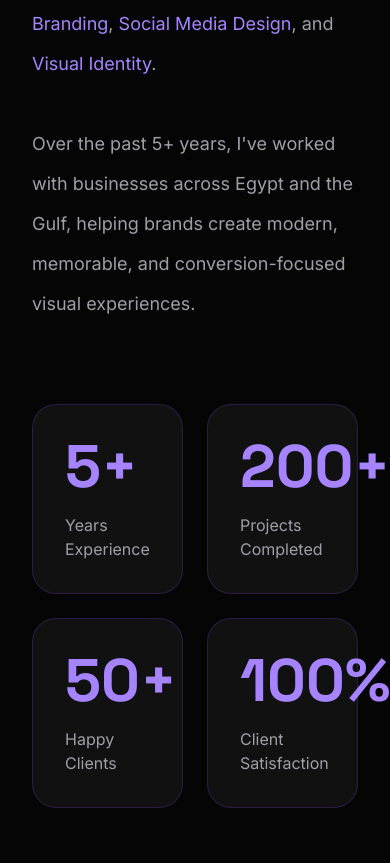
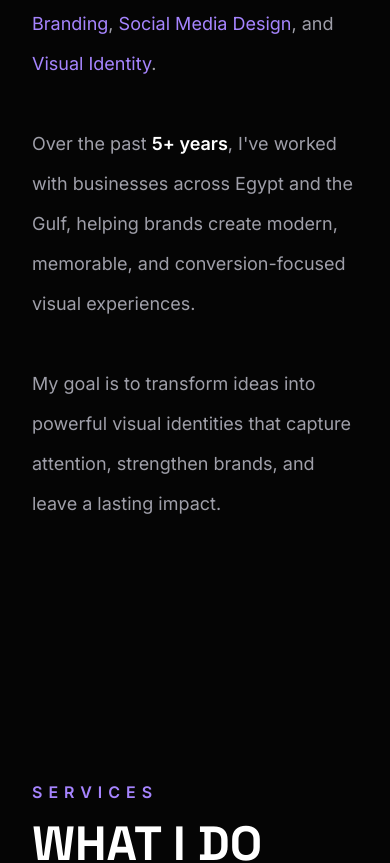
Before and after one commit to boghdady2003-hue/abdelrahman-boghdady-portfolio, a Next.js app: page / in a window 390 px wide. Shown: the part 1560-2423 px from the top of the page. Built offline with nearby package versions, Linux system fonts and the light colour scheme.

Commit message:
Improve Hero mobile responsiveness

```diff
--- a/components/About.tsx
+++ b/components/About.tsx
@@ -17,72 +17,38 @@ export default function About() {
           WHO I AM
         </h2>
 
-        <div className="grid lg:grid-cols-2 gap-20 items-center">
+        <div className="max-w-4xl">
 
-          {/* Left Side */}
+          <p className="text-zinc-400 text-lg leading-10">
+            I'm{" "}
+            <span className="text-white font-semibold">
+              Abdelrahman Boghdady
+            </span>
+            , a Graphic Designer specializing in{" "}
+            <span className="text-violet-400">Branding</span>,
+            <span className="text-violet-400">
+              {" "}Social Media Design
+            </span>
+            , and
+            <span className="text-violet-400">
+              {" "}Visual Identity
+            </span>
+            .
 
-          <div>
+            <br />
+            <br />
 
-            <p className="text-zinc-400 text-lg leading-10">
-              I'm <span className="text-white font-semibold">Abdelrahman Boghdady</span>,
-              a Graphic Designer specializing in <span className="text-violet-400">Branding</span>,
-              <span className="text-violet-400"> Social Media Design</span>, and
-              <span className="text-violet-400"> Visual Identity</span>.
+            Over the past <span className="text-white font-semibold">5+ years</span>,
+            I've worked with businesses across Egypt and the Gulf, helping
+            brands create modern, memorable, and conversion-focused visual
+            experiences.
 
-              <br /><br />
+            <br />
+            <br />
 
-              Over the past 5+ years, I've worked with businesses across Egypt
-              and the Gulf, helping brands create modern, memorable, and
-              conversion-focused visual experiences.
-            </p>
-
-          </div>
-
-          {/* Right Side */}
-
-          <div className="grid grid-cols-2 gap-6">
-
-            <div className="rounded-3xl border border-violet-500/20 bg-[#111] p-8 hover:border-violet-500 duration-300 hover:-translate-y-2">
-              <h3 className="text-6xl font-black text-violet-400">
-                5+
-              </h3>
-
-              <p className="mt-4 text-zinc-400">
-                Years Experience
-              </p>
-            </div>
-
-            <div className="rounded-3xl border border-violet-500/20 bg-[#111] p-8 hover:border-violet-500 duration-300 hover:-translate-y-2">
-              <h3 className="text-6xl font-black text-violet-400">
-                200+
-              </h3>
-
-              <p className="mt-4 text-zinc-400">
-                Projects Completed
-              </p>
-            </div>
-
-            <div className="rounded-3xl border border-violet-500/20 bg-[#111] p-8 hover:border-violet-500 duration-300 hover:-translate-y-2">
-              <h3 className="text-6xl font-black text-violet-400">
-                50+
-              </h3>
-
-              <p className="mt-4 text-zinc-400">
-                Happy Clients
-              </p>
-            </div>
-
-            <div className="rounded-3xl border border-violet-500/20 bg-[#111] p-8 hover:border-violet-500 duration-300 hover:-translate-y-2">
-              <h3 className="text-6xl font-black text-violet-400">
-                100%
-              </h3>
-
-              <p className="mt-4 text-zinc-400">
-                Client Satisfaction
-              </p>
-            </div>
-
-          </div>
+            My goal is to transform ideas into powerful visual identities that
+            capture attention, strengthen brands, and leave a lasting impact.
+          </p>
 
         </div>
       </section>
```
